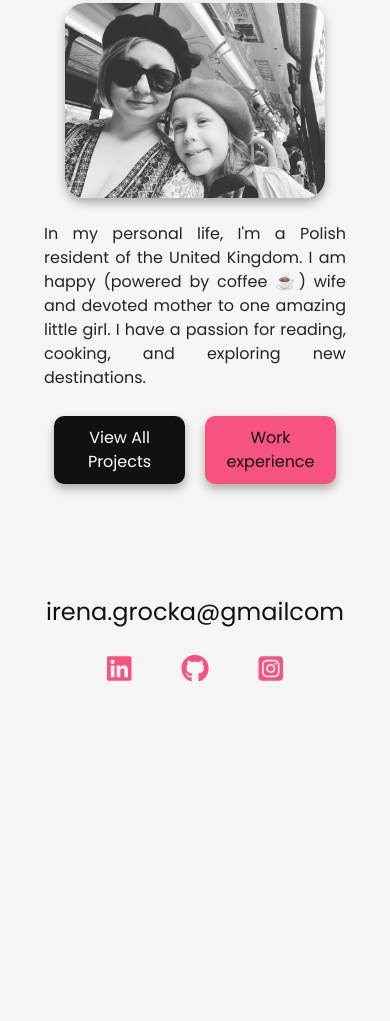
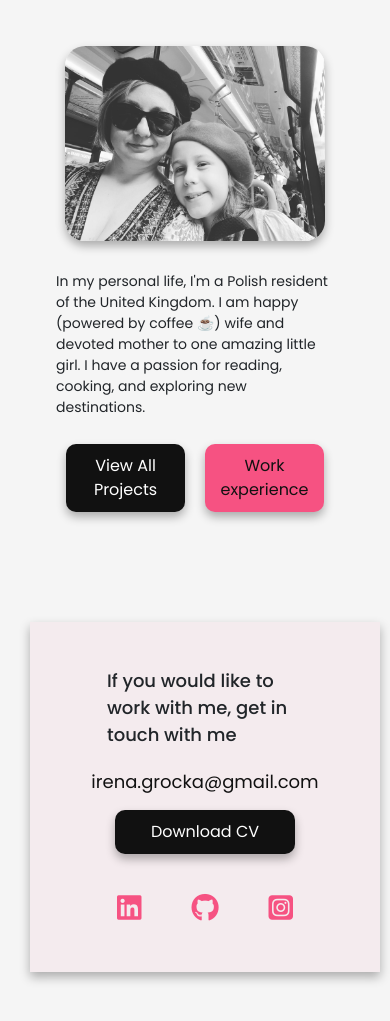
Before and after one commit to irenagrocka-ad/portfolio-page-irena-grocka, a website: page about.html in a window 390 px wide. Shown: the part 797-1818 px from the top of the page. Before the commit the page ends 1585 px from the top, so only its background shows below. Drawn offline with nearby package versions, Linux system fonts and the light colour scheme; a web font is replaced by a local one.

Commit message:
add contact section on about page

```diff
--- a/about.html
+++ b/about.html
@@ -43,6 +43,7 @@
       </div>
     </div>
   </nav>
+  <div class="container">
   <h1 class="mt-15">Hi I am <span class="name">Irena</span> Grocka</h1>
   <h2>Quality Engineer & Frontend Developer based in UK</h2>
   <div class="container row">
@@ -56,8 +57,8 @@
         experiences.
         <br />
         <br />
-        My dedication to quality extends beyond my professional life, as I constantly strive to
-        refine my skills and push the boundaries of software engineering.
+        I have seven years experience as software quality engineer. My dedication to quality extends beyond my professional life,
+        as I constantly strive to refine my skills and push the boundaries of software engineering.
         Each project presents an opportunity for meaningful impact,
         and I approach them all with enthusiasm and a drive for excellence.
 
@@ -66,7 +67,6 @@
     <div class="col-lg-6 about-section">
       <img src="images/about.jpeg" alt="image of irena grocka" class="hero-img" />
         <p>
-          <br/>
         In my personal life, I'm a Polish resident of the United Kingdom.
         I am happy (powered by coffee ☕️) wife and devoted mother to one amazing little girl.
         I have a passion for reading, cooking, and exploring new destinations.
@@ -77,13 +77,19 @@
         <a href="qa_experience.html" title="Work experience Irena Grocka" class="secondary-button">Work
           experience</a>
       </div>
+     </div>
+  </div>
 
-  </div>
   <footer>
-    <div class="mt-200">
-      <a href="mailto:[email]" title="Email Irena Grocka" class="email-link">
-        irena.grocka@gmailcom
-      </a>
+  <div id="contact" class="mt-200 row">
+    <div class="col-lg-6 col-md-12 app-large">
+    <h2>If you would like to work with me, get in touch with me</h2>
+    </div>
+    <div class="col-lg-6 col-md-12 app-large">
+    <a href="mailto:[email]" title="Email Irena Grocka" class="email-link">
+      irena.grocka@gmail.com
+    </a>
+    <button title="Contact Irena Grocka" class="primary-button download-cv" >Download CV</button>
     </div>
     <div class="social-links">
       <a href="https://www.linkedin.com/in/irena-grocka-4b2377a6/" target="_blank" title="LinkedIn Irena Grocka">
@@ -97,6 +103,7 @@
       </a>
     </div>
     </div>
+
   </footer>
 </body>
 </body>
--- a/css/style.css
+++ b/css/style.css
@@ -124,6 +124,9 @@ footer {
   margin-top: 100px;
   text-align: center;
 }
+.container {
+  width: 900px;
+}
 .about-page h1 {
   font-size: 64px;
   text-align: center;
@@ -139,6 +142,7 @@ footer {
 .about-page p {
   font-size: 16px;
   text-align: justify;
+  margin-top: 30px;
 }
 .about-page img {
   width: 360px;
@@ -211,7 +215,20 @@ footer {
   margin-top: 10px;
   font-family: var(--heading-font-family);
 }
-
+#contact {
+  text-align: center;
+  background: var(--branding-background-color);
+  padding: 25px 25px;
+  margin: 10px 100px;
+  box-shadow: var(--box-shadow);
+  width: 800px;
+}
+.download-cv {
+  display: block;
+  width: 180px;
+  margin: 15px auto;
+  text-align: center;
+}
 @media (max-width: 900px) {
   h1 {
     font-size: 32px;
@@ -239,16 +256,18 @@ footer {
     padding: 10px 10px;
   }
   img {
-    margin-top: 50px;
+    margin-top: 30px;
+    margin-bottom: 30px;
   }
   .about-page h1 {
     font-size: 28px;
-    margin: 20px;
     text-align: left;
   }
   .about-page h2 {
-    font-size: 16px;
-    margin: 20px;
+    text-align: left;
+  }
+  .about-page p {
+    font-size: 14px;
     text-align: left;
   }
   .about-page .container {
@@ -266,4 +285,26 @@ footer {
   .project {
     width: 100%;
   }
+  .portfolio-page p {
+    text-align: left;
+    font-size: 14px;
+  }
+  .container {
+    width: 100%;
+  }
+  .email-link {
+    font-size: 18px;
+  }
+  #contact {
+    margin: 10px;
+    width: 100%;
+    font-size: 16px;
+  }
+  .download-cv {
+    font-size: 16px;
+    display: block;
+    width: 180px;
+    margin: 15px auto;
+    text-align: center;
+  }
 }
```
Also changed, not shown: index.html (+5 -4 lines), porfolio.html (+1 -1 lines), qa_experience.html (+1 -1 lines).
